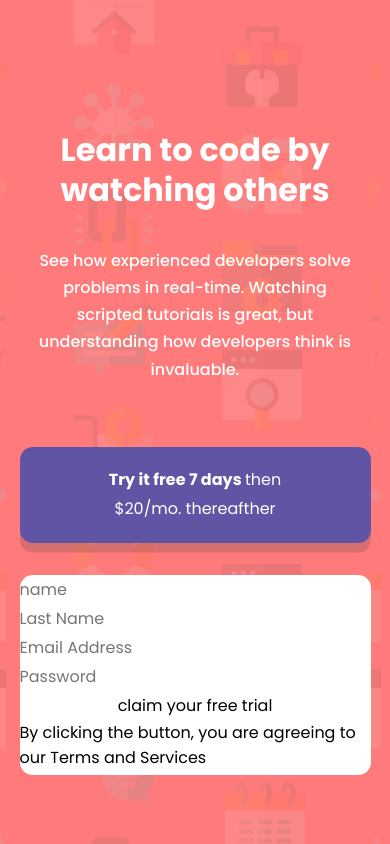
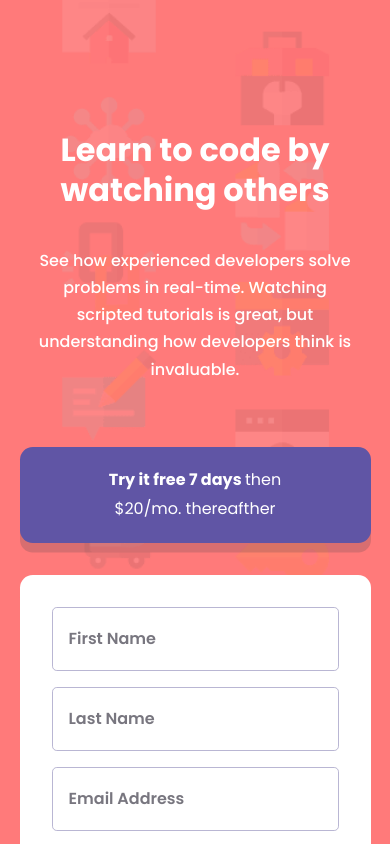
Before and after one commit to NikolaiKoz/FrontendMentor-Sign-up-form.github.io, an Angular app in the folder frontend/: page / in a window 390 px wide. Shown: the top 844 px of the page. Built offline with nearby package versions, Linux system fonts and the light colour scheme.

Commit message:
style: :zap: Mobile desing done.

```diff
--- a/frontend/src/app/app.component.html
+++ b/frontend/src/app/app.component.html
@@ -4,4 +4,5 @@
         <app-offer></app-offer>
         <app-form></app-form>
     </div>
+    <div class="relleno"></div>
 </div>
--- a/frontend/src/app/app.component.scss
+++ b/frontend/src/app/app.component.scss
@@ -1,11 +1,18 @@
 .bg{
     width: 100%;
-    height: 100vh;
+                       min-height: 100vh;
     background-color: hsl(0, 100%, 74%);
     background-image: url(../../intro-component-with-signup-form-master/images/bg-intro-mobile.png);
+    background-repeat: no-repeat;
+    background-size: cover;
+    background-position: center;
   }
 
   .wrapper{
     width: 90%;
     margin: 0 auto;
   }
+
+  .relleno{
+    height: 5rem;
+  }
--- a/frontend/src/app/components/form/form.component.html
+++ b/frontend/src/app/components/form/form.component.html
@@ -1,6 +1,6 @@
 <form class="form">
 
-    <input class="form__input" type="text" name="name" placeholder="name" />
+    <input class="form__input" type="text" name="name" placeholder="First Name" />
 
     <input class="form__input" type="text" name="lastName" placeholder="Last Name" />
 
--- a/frontend/src/app/components/form/form.component.scss
+++ b/frontend/src/app/components/form/form.component.scss
@@ -5,10 +5,53 @@
 .form{
     background-color: $White;
     width: 100%;
-    height: 200px;
-    background-color: $White;
     border-radius: 0.8rem;
+    box-shadow: 0rem 0.6rem rgba($Dark-Blue, 0.2);
 
-    display: grid;
-    grid-template-rows: 4;
+    @include flex();
+    padding: 2rem;
+
+    &__input{
+        border-radius: .3rem;
+        border: 1px solid $Grayish-Blue;
+        width: 100%;
+        height: 4rem;
+        text-indent: 1rem;
+        text-transform: capitalize;
+        margin: 0 0 1rem 0;
+
+        &::placeholder{
+            color: rgba($Dark-Blue, .7);
+            font-weight: 600;
+        }
+
+        &--btn{
+            width: 100%;
+            height: 4rem;
+            border-radius: .3rem;
+            background-color: $Green;
+            cursor: pointer;
+            box-shadow: 0rem 0.3rem $Green-shadow;
+            color: $White;
+            text-transform: uppercase;
+            font-weight: 600;
+            font-size: 1.1rem;
+            margin: 0 0 1rem 0;
+        }
+    }
+
+
+    &__description{
+
+        color: rgba($Dark-Blue, .5);
+        font-weight: 400;
+        font-size: .8rem;
+        text-align: center;
+        &--anchor{
+            font-size: .9rem;
+            color: $Red;
+            font-weight: 600;
+            cursor: pointer;
+        }
+    }
 }
--- a/frontend/src/app/shared/styles/_colors.scss
+++ b/frontend/src/app/shared/styles/_colors.scss
@@ -1,6 +1,7 @@
 $White: hsl(0, 0%, 100%);
 $Red: hsl(0, 100%, 74%);
 $Green: hsl(154, 59%, 51%);
+$Green-shadow: hsl(154, 54%, 45%);
 $Blue: hsl(248, 32%, 49%);
 $Dark-Blue: hsl(249, 10%, 26%);
 $Grayish-Blue: hsl(246, 25%, 77%);
```
